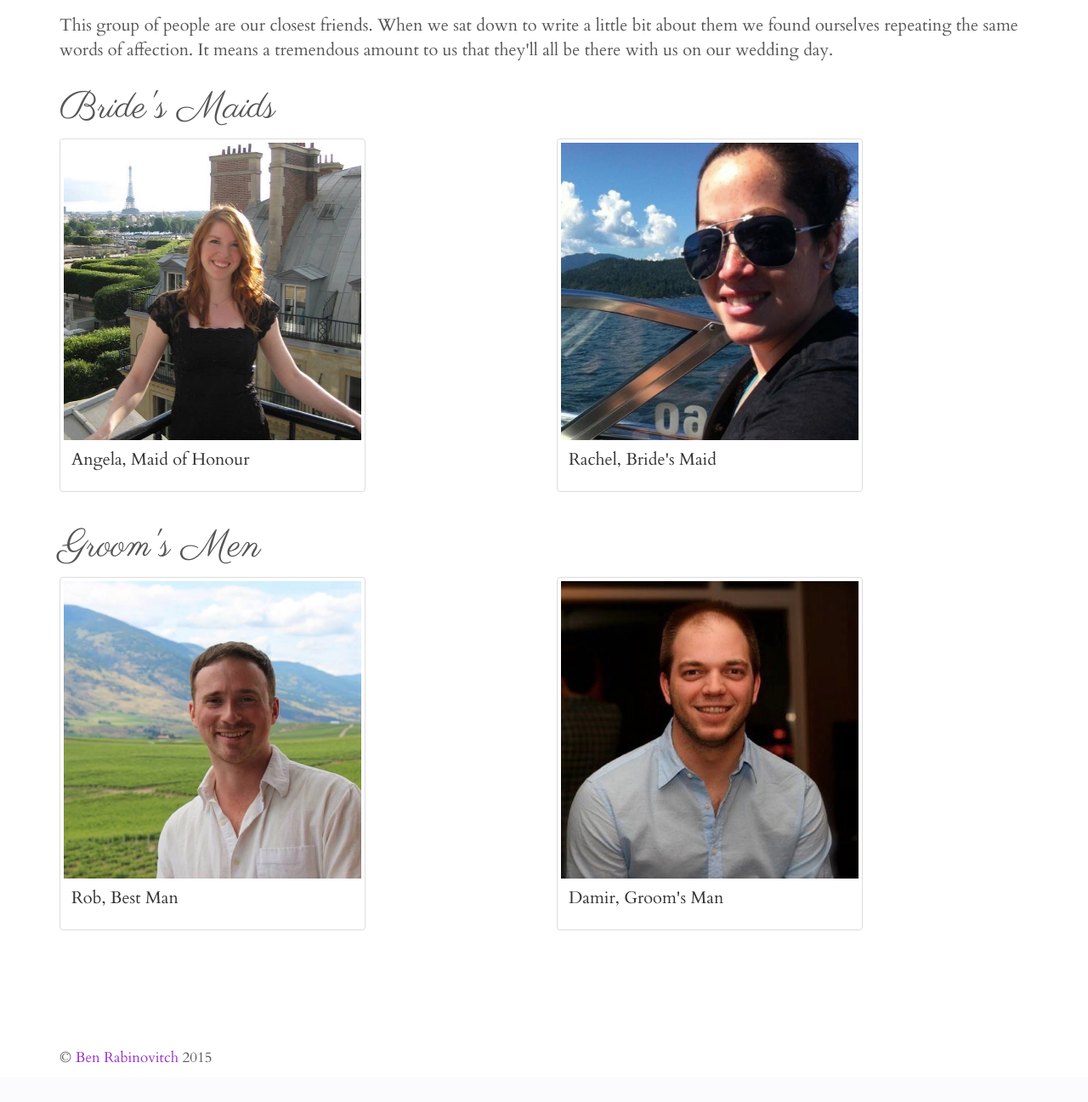
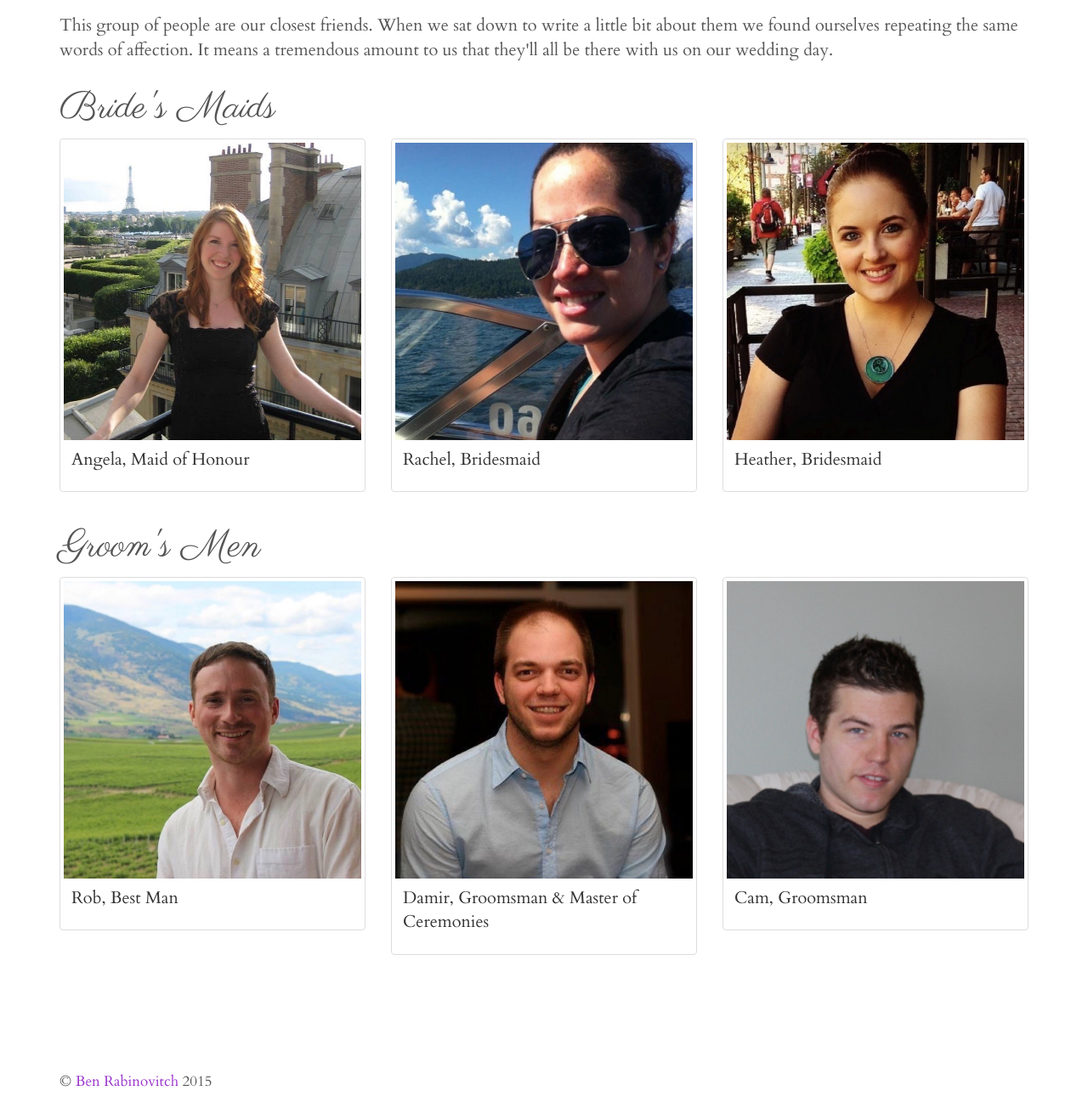
Before and after one commit to brab/wedding, a Django app: page /people in a window 1280 px wide. Shown: the part 707-2004 px from the top of the page at 85% size. Before the commit the page ends 1958 px from the top, so only its background shows below. Run offline with Django 3.2, Linux system fonts and the light colour scheme; some libraries are stand-ins or nearby versions.

Commit message:
Copy changes + add Heather, Cam to wedding party

```diff
--- a/backend/rsvp/templates/rsvp/index.html
+++ b/backend/rsvp/templates/rsvp/index.html
@@ -23,7 +23,7 @@
       We are very excited for you to join us on our wedding day! We've been working hard to make it fantastic, but we need our family and friends with us to make it truly memorable.
     </p>
     <p>
-      Please enter the word we've included with your invitation into the input below and the site will pull up your information.
+      Please enter the word we've included with your invitation into the input below and the site will fetch your information.
     </p>
 
     <div class="clearfix">&nbsp;</div>
--- a/backend/static_info/templates/static_info/itinerary.html
+++ b/backend/static_info/templates/static_info/itinerary.html
@@ -22,7 +22,7 @@
       We hope that you'll join us at the <a href="https://www.vancouverrowingclub.ca/" target="_blank">Vancouver Rowing Club</a> in Stanley Park on Saturday August 29th, 2015.
     </p>
     <p>
-      The afternoon will begin with a patio ceremony overlooking the seawall and harbour toward the afternoon sun.
+      The afternoon will begin with a patio ceremony overlooking the seawall and harbour toward the afternoon sun. We ask that all guests please be seated by 3 p.m.
     </p>
     <p>
       Our guests will then be invited to enjoy a cocktail at the Rowing Club and tour the park while we take a break with our wedding party for some nostalgic photography.
--- a/backend/static_info/templates/static_info/people.html
+++ b/backend/static_info/templates/static_info/people.html
@@ -31,7 +31,7 @@
   </div>
 </div>
 <div class="row">
-  <div class="col-sm-6 col-md-4">
+  <div class="col-sm-4">
     <div class="thumbnail">
       <img src="{% static 'static_info/people/angela.jpg' %}" />
       <div class="caption">
@@ -42,12 +42,23 @@
     </div>
   </div>
 
-  <div class="col-sm-6 col-md-4 col-md-offset-2">
+  <div class="col-sm-4">
     <div class="thumbnail">
       <img src="{% static 'static_info/people/rachel.jpg' %}" />
       <div class="caption">
         <p>
-          Rachel, Bride's Maid
+          Rachel, Bridesmaid
+        </p>
+      </div>
+    </div>
+  </div>
+
+  <div class="col-sm-4">
+    <div class="thumbnail">
+      <img src="{% static 'static_info/people/heather.jpg' %}" />
+      <div class="caption">
+        <p>
+          Heather, Bridesmaid
         </p>
       </div>
     </div>
@@ -60,7 +71,7 @@
   </div>
 </div>
 <div class="row">
-  <div class="col-sm-6 col-md-4">
+  <div class="col-sm-4">
     <div class="thumbnail">
       <img src="{% static 'static_info/people/rob.jpg' %}" />
       <div class="caption">
@@ -71,12 +82,23 @@
     </div>
   </div>
 
-  <div class="col-sm-6 col-md-4 col-md-offset-2">
+  <div class="col-sm-4">
     <div class="thumbnail">
       <img src="{% static 'static_info/people/damir.jpg' %}" />
       <div class="caption">
         <p>
-          Damir, Groom's Man
+          Damir, Groomsman &amp; Master of Ceremonies
+        </p>
+      </div>
+    </div>
+  </div>
+
+  <div class="col-sm-4">
+    <div class="thumbnail">
+      <img src="{% static 'static_info/people/cam.jpg' %}" />
+      <div class="caption">
+        <p>
+          Cam, Groomsman
         </p>
       </div>
     </div>
--- a/backend/static_info/templates/static_info/travel.html
+++ b/backend/static_info/templates/static_info/travel.html
@@ -35,7 +35,11 @@
 
     <h2>Accommodation</h2>
     <p>
-      We're working on reserving a selection of hotel room blocks for our out-of-town guests and we'll post information here as soon as it's available.
+      Our first hotel room block is at the <a href="http://www.coastplazahotelandsuites.com" target="_blank">Coast Plaza Hotel</a>. It's a beautiful 15 minute walk from The Rowing Club, or a brief four minute taxi ride. A "Standard Comfort Room" will be $209 per night and a One-Bedroom suite will be $259 per night. To book please call 1 800 663 1144 and use the group name "Rabinovitch and Simmons Wedding."
+    </p>
+
+    <p>
+      We'll have a second hotel option soon, so please check back.
     </p>
 
     <h2>Getting There</h2>
```
Also changed, not shown: backend/static_info/static/static_info/people/cam.jpg (added), backend/static_info/static/static_info/people/heather.jpg (added).
